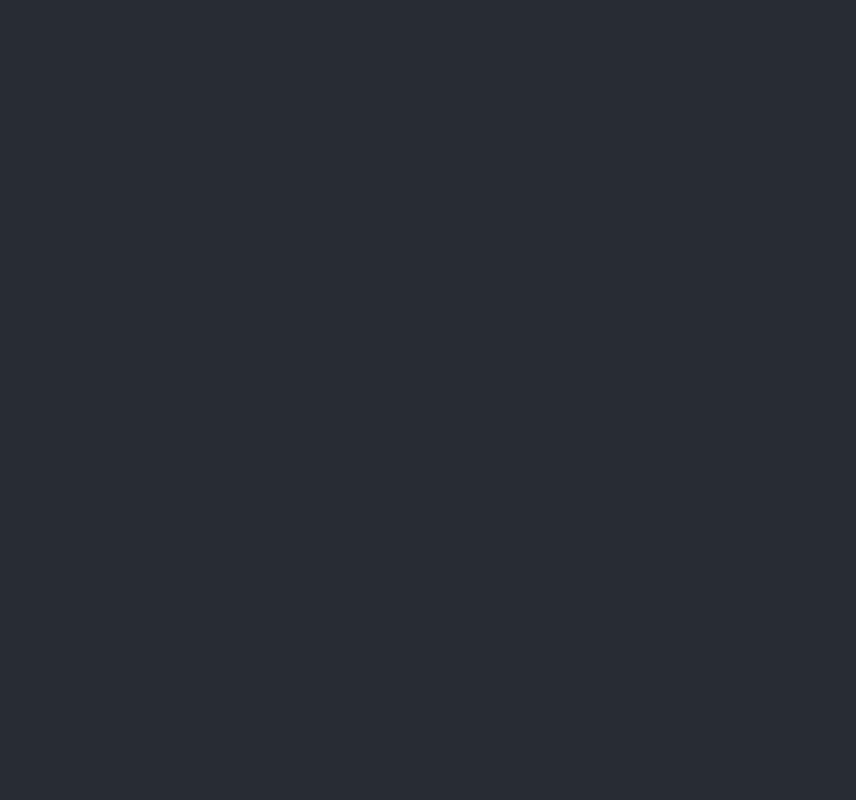
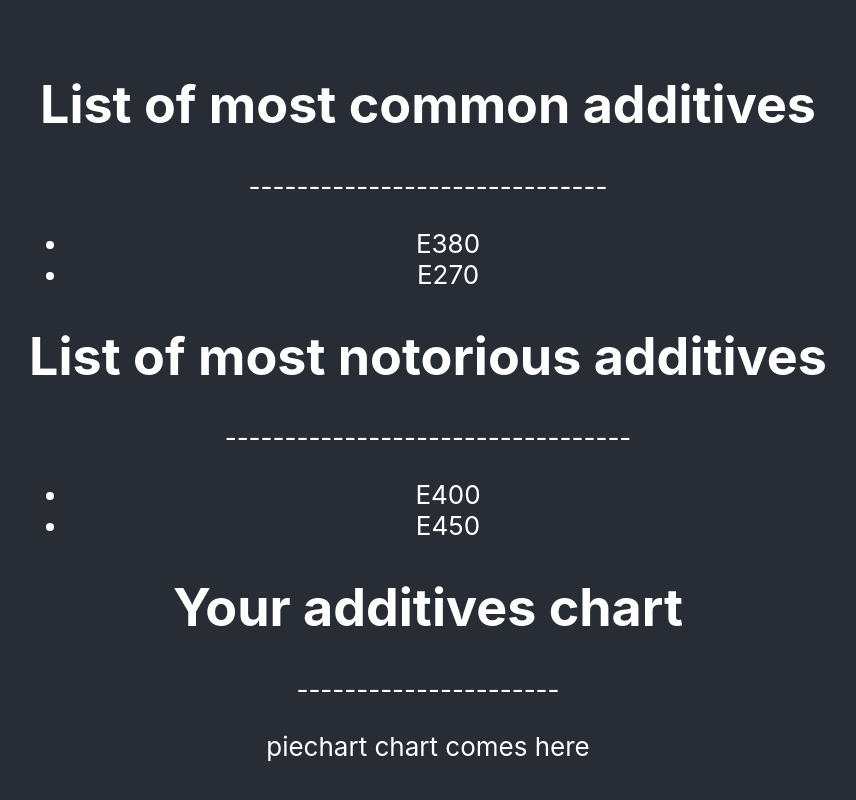
Before and after one commit to Jitgitbit/whatez-client, a React (Create React App) app: page /main in a window 1280 px wide. Shown: the whole page, without its empty margins (212-1068 px from the left). Built offline with nearby package versions, Linux system fonts and the light colour scheme; the HTML template or start-up script is replaced by a standard one.

Commit message:
initial components made

```diff
--- a/src/App.js
+++ b/src/App.js
@@ -7,6 +7,7 @@ import { connect } from "react-redux";
 import HomePage from "./components/HomePage";
 import SignUpPage from "./components/SignUpPage";
 import LogInPage from "./components/LogInPage";
+import MainPageContainer from "./components/MainPage/MainPageContainer";
 
 
 const baseUrl = "http://localhost:5000";
@@ -21,7 +22,7 @@ export class App extends Component {
           <Switch>
             <Route exact path="/signup" component={SignUpPage} />
             <Route exact path="/login" component={LogInPage} />
-
+            <Route exact path="/main" component={MainPageContainer}/>
             <Route exact path="/" component={HomePage} />
           </Switch>
         </BrowserRouter>
--- a/src/actions/users/actions.js
+++ b/src/actions/users/actions.js
@@ -27,7 +27,7 @@ export function userLogin(email, password, history) {
       .post("http://localhost:5000/user/login", { email, password })
       .then(resp => {
         dispatch(loginSucces(resp.data));
-        history.push("/events");
+        history.push("/main");
         console.log("LOGIN SUCCESSFUL");
       })
       .catch(error => console.error("error", error));
--- /dev/null
+++ b/src/components/MainPage/MainPageChart.jsx
@@ -0,0 +1,11 @@
+import React from 'react'
+
+export default function MainPageChart() {
+  return (
+    <div>
+      <h1>Your additives chart</h1>
+      <p>----------------------</p>
+      piechart chart comes here
+    </div>
+  )
+}
--- /dev/null
+++ b/src/components/MainPage/MainPageCommonList.jsx
@@ -0,0 +1,14 @@
+import React from 'react'
+
+export default function MainPageCommonList() {
+  return (
+    <div>
+      <h1>List of most common additives</h1>
+      <p>------------------------------</p>
+      <ul>
+        <li>E380</li>
+        <li>E270</li>
+      </ul>
+    </div>
+  )
+}
--- /dev/null
+++ b/src/components/MainPage/MainPageContainer.jsx
@@ -0,0 +1,14 @@
+import React from 'react'
+import MainPageCommonList from './MainPageCommonList'
+import MainPageNotoriousList from './MainPageNotoriousList'
+import MainPageChart from './MainPageChart'
+
+export default function MainPageContainer() {
+  return (
+    <div>
+      <MainPageCommonList/>
+      <MainPageNotoriousList/>
+      <MainPageChart/>
+    </div>
+  )
+}
--- /dev/null
+++ b/src/components/MainPage/MainPageNotoriousList.jsx
@@ -0,0 +1,14 @@
+import React from 'react'
+
+export default function MainPageNotoriousList() {
+  return (
+    <div>
+      <h1>List of most notorious additives</h1>
+      <p>----------------------------------</p>
+      <ul>
+        <li>E400</li>
+        <li>E450</li>
+      </ul>
+    </div>
+  )
+}
```
